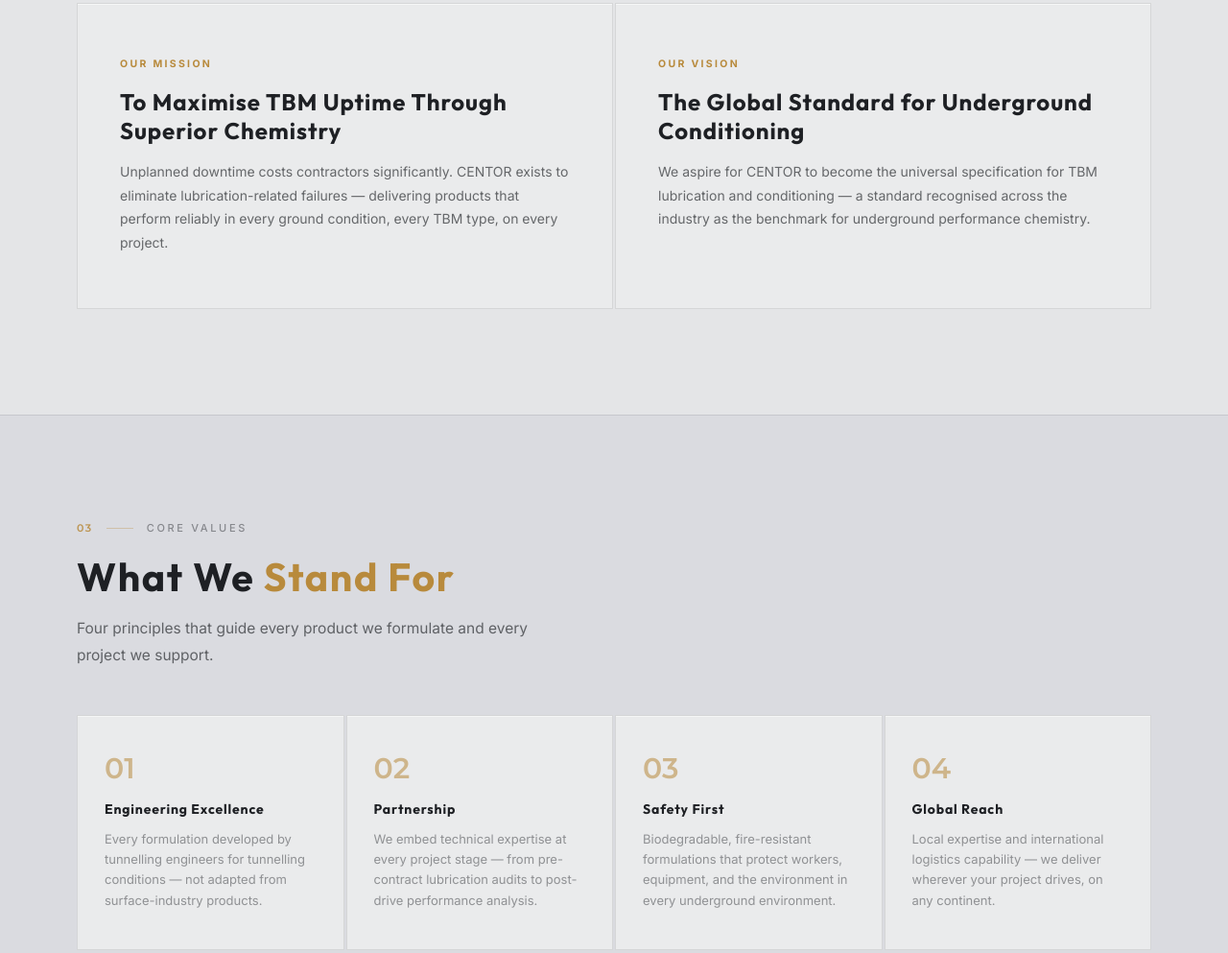
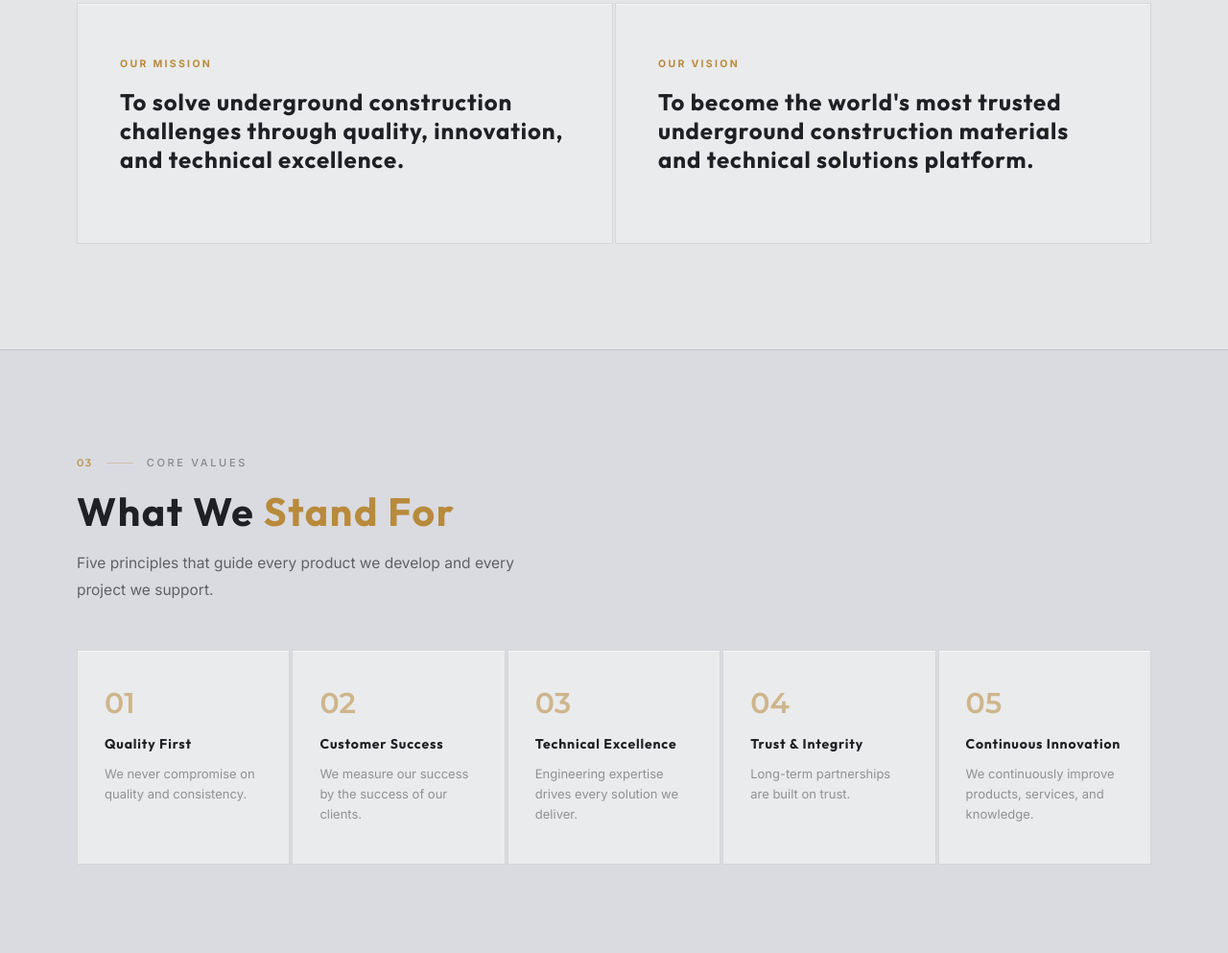
Before and after one commit to FloatingSink/Centor-website, a website: page about.html in a window 1280 px wide. Shown: the part 1531-2524 px from the top of the page at 96% size. Drawn offline with Linux system fonts and the light colour scheme.

Commit message:
update: about page content

```diff
--- a/about.html
+++ b/about.html
@@ -28,7 +28,8 @@
     .mv-body { font-size:14px; color:var(--text-mid); line-height:1.75; }
 
     .values-section { background-color:var(--bg-2); background-image:var(--metal-lines); border-top:1px solid var(--border); }
-    .values-grid { display:grid; grid-template-columns:repeat(4,1fr); gap:2px; margin-top:48px; }
+    .values-grid { display:grid; grid-template-columns:repeat(5,1fr); gap:2px; margin-top:48px; }
+    @media(max-width:1100px){.values-grid{grid-template-columns:repeat(3,1fr);}}
     @media(max-width:900px){.values-grid{grid-template-columns:1fr 1fr;}}
     @media(max-width:480px){.values-grid{grid-template-columns:1fr;}}
     .val-card { padding:40px 28px; background-color:var(--bg-1); background-image:var(--metal-sheen),var(--metal-lines-strong); border:1px solid var(--border); box-shadow:inset 0 1px 0 rgba(255,255,255,0.55); transition:border-color 0.22s ease; }
@@ -123,13 +124,11 @@
     <div class="mv-grid">
       <div class="mv-card fade-up">
         <div class="mv-label">Our Mission</div>
-        <div class="mv-heading">To Maximise TBM Uptime Through Superior Chemistry</div>
-        <p class="mv-body">Unplanned downtime costs contractors significantly. CENTOR exists to eliminate lubrication-related failures — delivering products that perform reliably in every ground condition, every TBM type, on every project.</p>
+        <div class="mv-heading">To solve underground construction challenges through quality, innovation, and technical excellence.</div>
       </div>
       <div class="mv-card fade-up" style="transition-delay:0.1s">
         <div class="mv-label">Our Vision</div>
-        <div class="mv-heading">The Global Standard for Underground Conditioning</div>
-        <p class="mv-body">We aspire for CENTOR to become the universal specification for TBM lubrication and conditioning — a standard recognised across the industry as the benchmark for underground performance chemistry.</p>
+        <div class="mv-heading">To become the world's most trusted underground construction materials and technical solutions platform.</div>
       </div>
     </div>
   </div>
@@ -141,13 +140,14 @@
     <div class="fade-up">
       <div class="eyebrow"><span class="eyebrow-num">03</span><span class="eyebrow-line"></span><span class="eyebrow-label">Core Values</span></div>
       <h2 class="section-h">What We <em>Stand For</em></h2>
-      <p class="section-lede" style="max-width:480px">Four principles that guide every product we formulate and every project we support.</p>
+      <p class="section-lede" style="max-width:480px">Five principles that guide every product we develop and every project we support.</p>
     </div>
     <div class="values-grid">
-      <div class="val-card fade-up"><div class="val-num">01</div><div class="val-name">Engineering Excellence</div><div class="val-desc">Every formulation developed by tunnelling engineers for tunnelling conditions — not adapted from surface-industry products.</div></div>
-      <div class="val-card fade-up" style="transition-delay:0.07s"><div class="val-num">02</div><div class="val-name">Partnership</div><div class="val-desc">We embed technical expertise at every project stage — from pre-contract lubrication audits to post-drive performance analysis.</div></div>
-      <div class="val-card fade-up" style="transition-delay:0.14s"><div class="val-num">03</div><div class="val-name">Safety First</div><div class="val-desc">Biodegradable, fire-resistant formulations that protect workers, equipment, and the environment in every underground environment.</div></div>
-      <div class="val-card fade-up" style="transition-delay:0.21s"><div class="val-num">04</div><div class="val-name">Global Reach</div><div class="val-desc">Local expertise and international logistics capability — we deliver wherever your project drives, on any continent.</div></div>
+      <div class="val-card fade-up"><div class="val-num">01</div><div class="val-name">Quality First</div><div class="val-desc">We never compromise on quality and consistency.</div></div>
+      <div class="val-card fade-up" style="transition-delay:0.07s"><div class="val-num">02</div><div class="val-name">Customer Success</div><div class="val-desc">We measure our success by the success of our clients.</div></div>
+      <div class="val-card fade-up" style="transition-delay:0.14s"><div class="val-num">03</div><div class="val-name">Technical Excellence</div><div class="val-desc">Engineering expertise drives every solution we deliver.</div></div>
+      <div class="val-card fade-up" style="transition-delay:0.21s"><div class="val-num">04</div><div class="val-name">Trust &amp; Integrity</div><div class="val-desc">Long-term partnerships are built on trust.</div></div>
+      <div class="val-card fade-up" style="transition-delay:0.28s"><div class="val-num">05</div><div class="val-name">Continuous Innovation</div><div class="val-desc">We continuously improve products, services, and knowledge.</div></div>
     </div>
   </div>
 </section>
```
Also changed, not shown: zh/about.html (+10 -10 lines), zh/index.html (+5 -3 lines).
